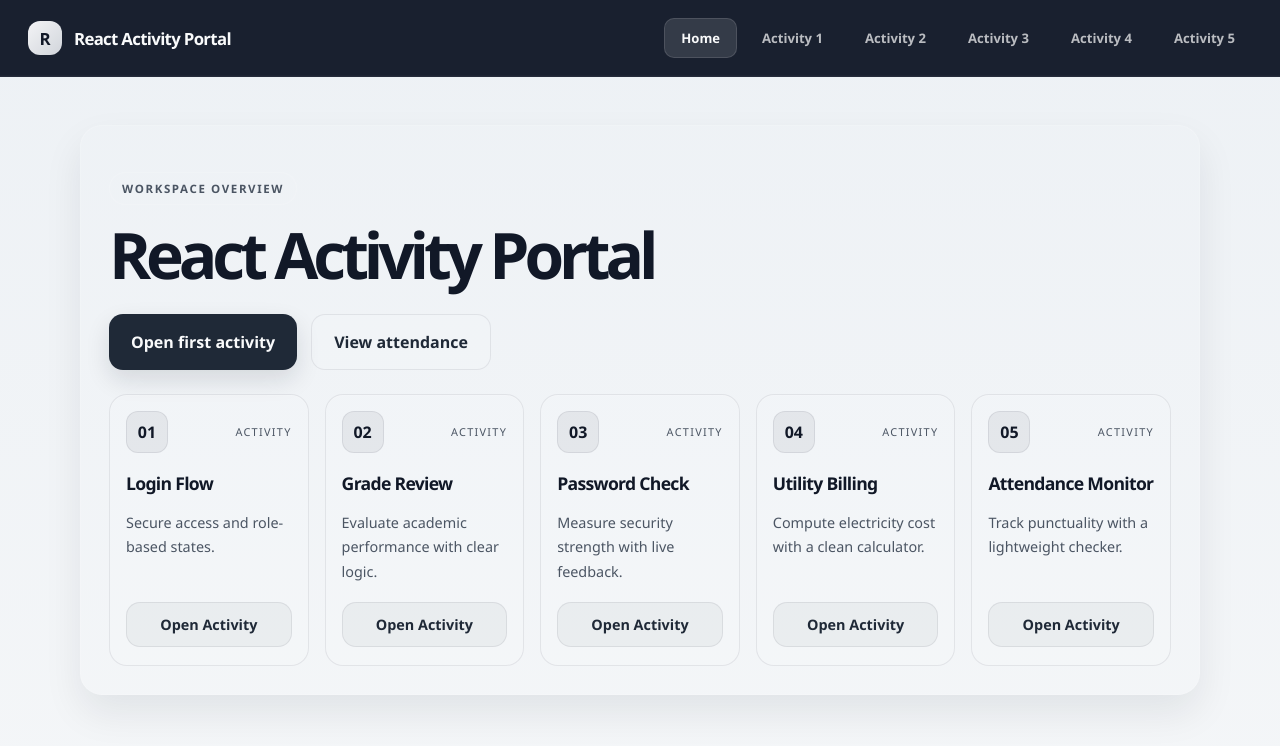
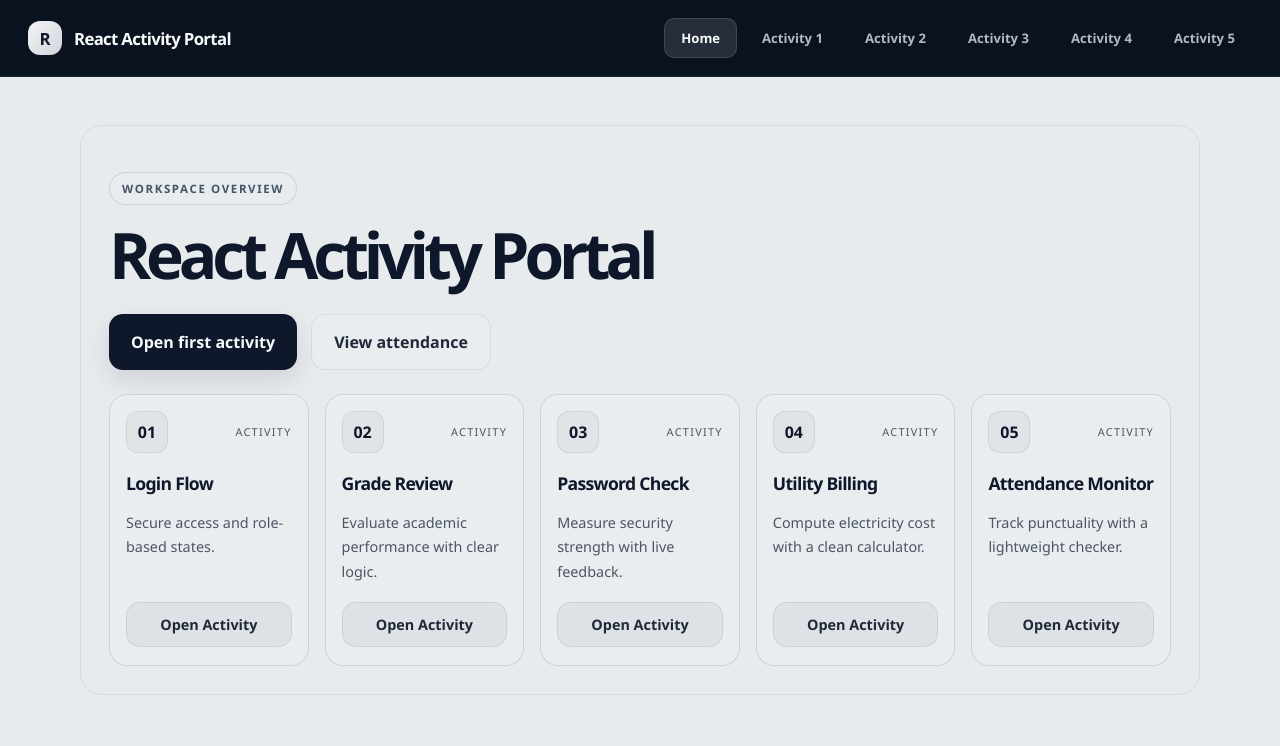
Before and after one commit to davidjamesdeocampo-coder/react-activity-portal, a React (Vite) app: page / in a window 1280 px wide. Shown: the top 746 px of the page. Built offline with nearby package versions, Linux system fonts and the light colour scheme.

Commit message:
Update design

```diff
--- a/src/App.css
+++ b/src/App.css
@@ -1,18 +1,22 @@
 :root {
-  --bg: #edf1f4;
-  --bg-soft: #f7f8fa;
+  --bg: #e9edf1;
+  --bg-soft: #f3f5f7;
+  --page: #e8ebee;
   --panel: rgba(255, 255, 255, 0.7);
-  --panel-strong: rgba(255, 255, 255, 0.92);
-  --line: rgba(15, 23, 42, 0.1);
-  --line-strong: rgba(15, 23, 42, 0.14);
-  --text: #111827;
+  --panel-strong: #f4f5f7;
+  --line: rgba(15, 23, 42, 0.12);
+  --line-strong: rgba(15, 23, 42, 0.18);
+  --text: #0f172a;
   --text-soft: #1f2937;
   --text-muted: #4b5563;
-  --button: #1f2937;
+  --button: #0f172a;
   --button-text: #f9fafb;
-  --surface-dark: #2b313a;
-  --surface-mid: #3a4049;
-  --surface-soft: #4b545f;
+  --navy: #0a1220;
+  --navy-soft: #111b2a;
+  --card-gray: #dfe4ea;
+  --card-gray-strong: #d5dbe2;
+  --card-dark: #1e2633;
+  --card-dark-soft: #2d3541;
   --shadow: 0 18px 38px rgba(15, 23, 42, 0.08);
 }
 
@@ -28,7 +32,7 @@ html {
 body {
   margin: 0;
   min-height: 100vh;
-  background: linear-gradient(180deg, #edf1f5 0%, #f4f6f8 100%);
+  background: var(--page);
   font-family: "Segoe UI", system-ui, -apple-system, BlinkMacSystemFont, sans-serif;
   color: var(--text);
 }
@@ -60,8 +64,8 @@ button {
   align-items: center;
   justify-content: space-between;
   padding: 18px 28px;
-  background: rgba(17, 24, 39, 0.96);
-  border-bottom: 1px solid rgba(255, 255, 255, 0.05);
+  background: var(--navy);
+  border-bottom: 1px solid rgba(255,255,255,0.06);
   box-shadow: inset 0 -1px 0 rgba(255,255,255,0.02);
 }
 
@@ -141,15 +145,15 @@ button {
 .workspace-panel {
   width: min(1120px, 100%);
   border-radius: 22px;
-  background: rgba(255,255,255,0.08);
-  border: 1px solid rgba(255,255,255,0.12);
+  background: rgba(255,255,255,0.06);
+  border: 1px solid rgba(15, 23, 42, 0.08);
   padding: 28px 28px 18px;
-  box-shadow: var(--shadow);
+  box-shadow: none;
 }
 
 .minimal-panel-only {
   padding: 38px 28px 28px;
-  background: rgba(255,255,255,0.04);
+  background: transparent;
 }
 
 .hero-layout {
@@ -169,9 +173,9 @@ button {
   align-items: center;
   border-radius: 999px;
   padding: 8px 12px;
-  background: rgba(255,255,255,0.05);
-  border: 1px solid rgba(255,255,255,0.1);
-  color: var(--text-muted);
+  background: rgba(255,255,255,0.06);
+  border: 1px solid rgba(15, 23, 42, 0.12);
+  color: #465467;
   font-size: 0.72rem;
   font-weight: 700;
   letter-spacing: 0.14em;
@@ -238,8 +242,8 @@ button {
   padding: 16px 16px 18px;
   border-radius: 18px;
   background: rgba(255,255,255,0.12);
-  border: 1px solid rgba(15, 23, 42, 0.08);
-  box-shadow: inset 0 1px 0 rgba(255,255,255,0.12);
+  border: 1px solid rgba(15, 23, 42, 0.12);
+  box-shadow: inset 0 1px 0 rgba(255,255,255,0.2);
   transition: transform 0.2s ease, border-color 0.2s ease;
 }
 
@@ -263,7 +267,7 @@ button {
   width: 42px;
   height: 42px;
   border-radius: 12px;
-  background: rgba(17, 24, 39, 0.06);
+  background: rgba(17, 24, 39, 0.04);
   border: 1px solid rgba(15, 23, 42, 0.08);
   color: var(--text);
   font-weight: 800;
@@ -292,7 +296,7 @@ button {
 }
 
 .module-button {
-  background: rgba(17, 24, 39, 0.04);
+  background: rgba(17, 24, 39, 0.05);
   color: var(--text-soft);
   border: 1px solid rgba(15, 23, 42, 0.08);
   padding: 12px 14px;
@@ -345,7 +349,7 @@ button {
 
 .auth-card {
   width: min(540px, 100%);
-  background: linear-gradient(180deg, rgba(45, 50, 58, 0.96), rgba(30, 35, 42, 0.96));
+  background: linear-gradient(180deg, rgba(32, 38, 46, 0.95), rgba(21, 27, 35, 0.96));
   border: 1px solid rgba(255,255,255,0.08);
   border-radius: 28px;
   overflow: hidden;
```
